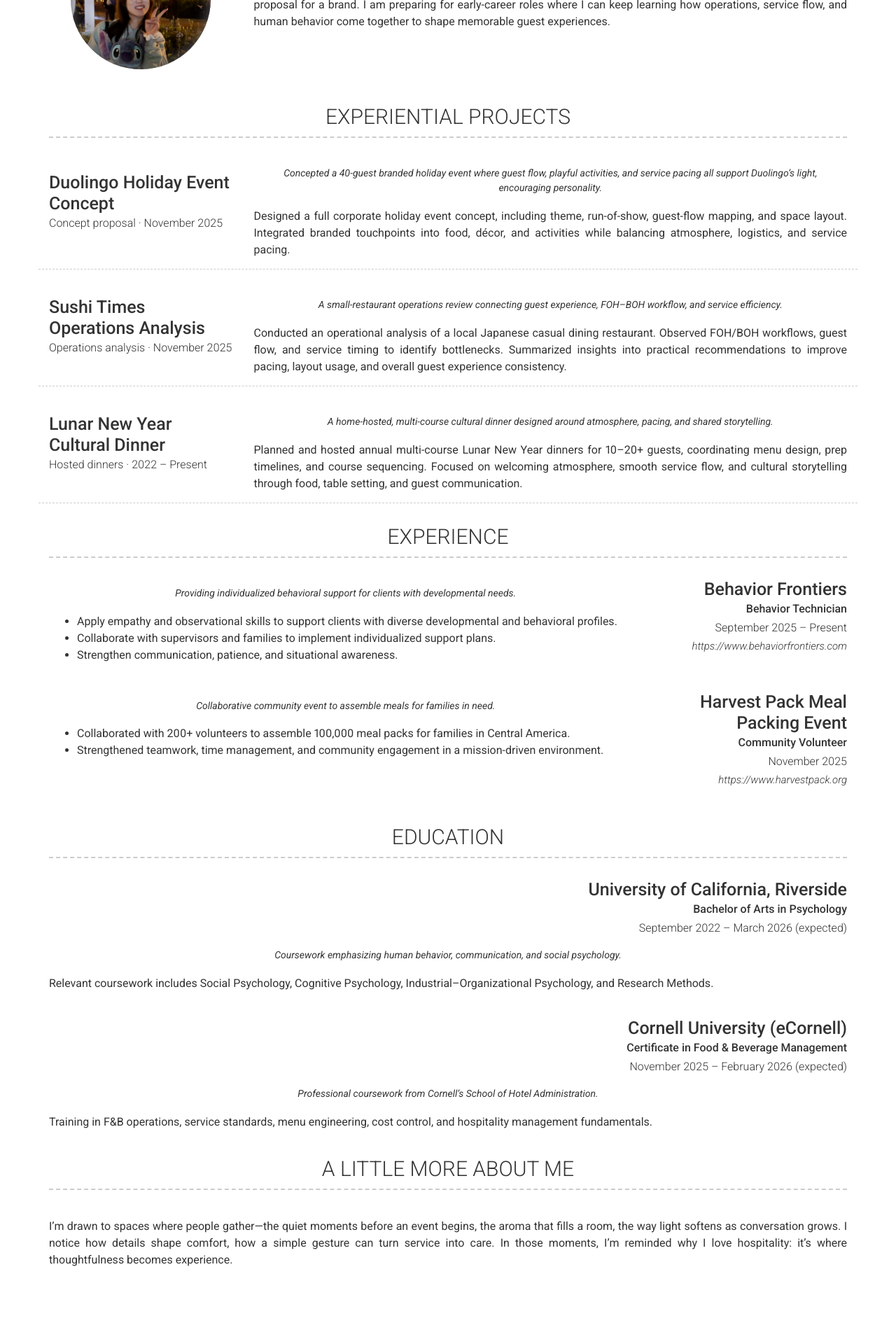
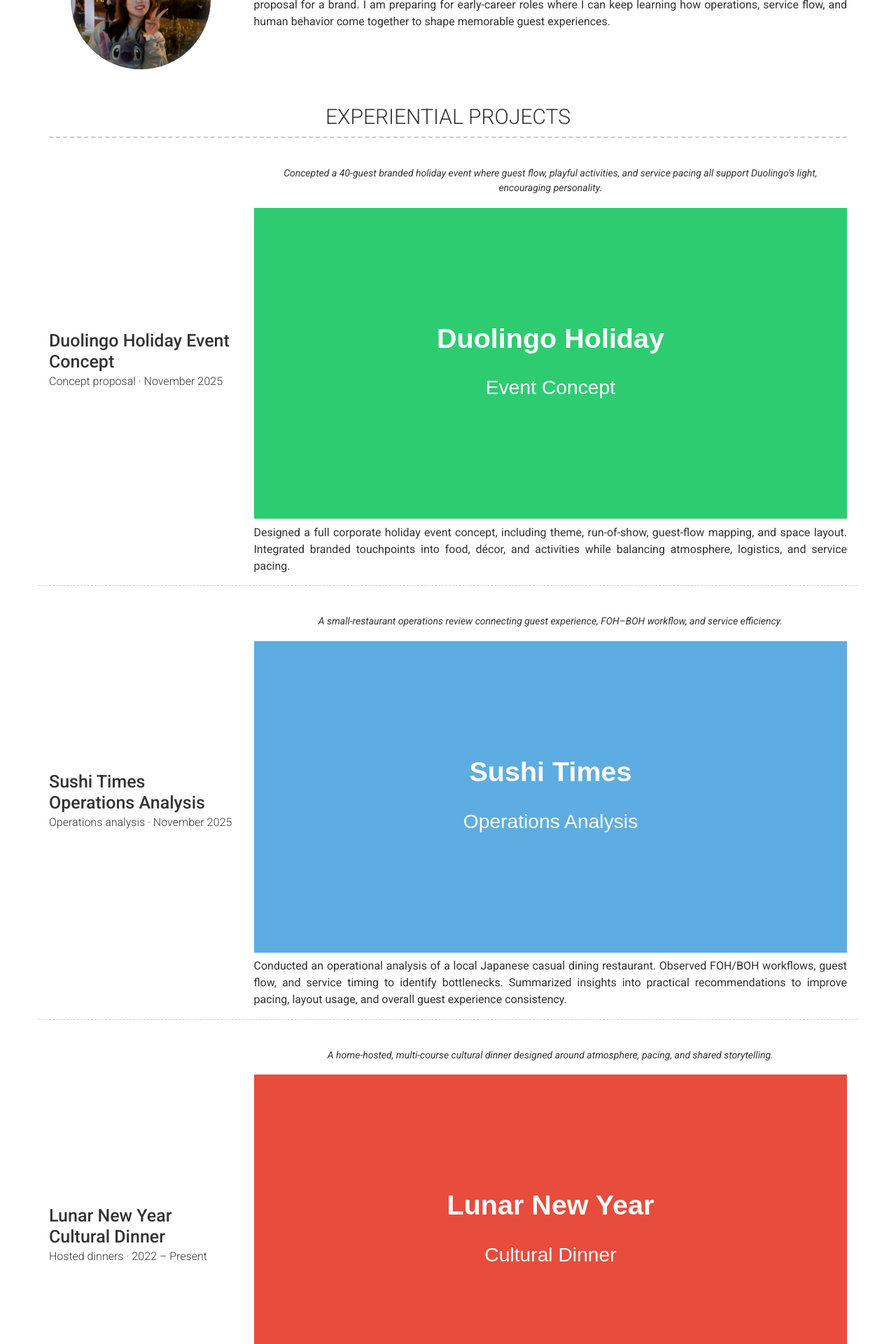
Before and after one commit to yueyiliao/YueyiCreatesExperience, a Jekyll site: the page built from index.md, in a window 1280 px wide. Shown: the part 403-2323 px from the top of the page at 70% size. Built offline with Jekyll 4.4.1, drawn with Linux system fonts in a browser that asks for light colours; nearby versions of some CDN libraries.

Commit message:
Update _config.yml

```diff
--- a/_config.yml
+++ b/_config.yml
@@ -36,6 +36,8 @@ content:
           Concepted a 40-guest branded holiday event where guest flow, playful activities,
           and service pacing all support Duolingo’s light, encouraging personality.
         description: |
+          ![Duolingo Holiday Event Concept](/images/duolingo-cover.svg)
+
           Designed a full corporate holiday event concept, including theme, run-of-show,
           guest-flow mapping, and space layout. Integrated branded touchpoints into
           food, décor, and activities while balancing atmosphere, logistics, and
@@ -49,6 +51,8 @@ content:
           A small-restaurant operations review connecting guest experience,
           FOH–BOH workflow, and service efficiency.
         description: |
+          ![Sushi Times Operations Analysis](/images/sushi-times-cover.svg)
+
           Conducted an operational analysis of a local Japanese casual dining
           restaurant. Observed FOH/BOH workflows, guest flow, and service timing to
           identify bottlenecks. Summarized insights into practical recommendations
@@ -62,6 +66,8 @@ content:
           A home-hosted, multi-course cultural dinner designed around atmosphere,
           pacing, and shared storytelling.
         description: |
+          ![Lunar New Year Cultural Dinner](/images/lunar-new-year-cover.svg)
+
           Planned and hosted annual multi-course Lunar New Year dinners for
           10–20+ guests, coordinating menu design, prep timelines, and course
           sequencing. Focused on welcoming atmosphere, smooth service flow, and
```
